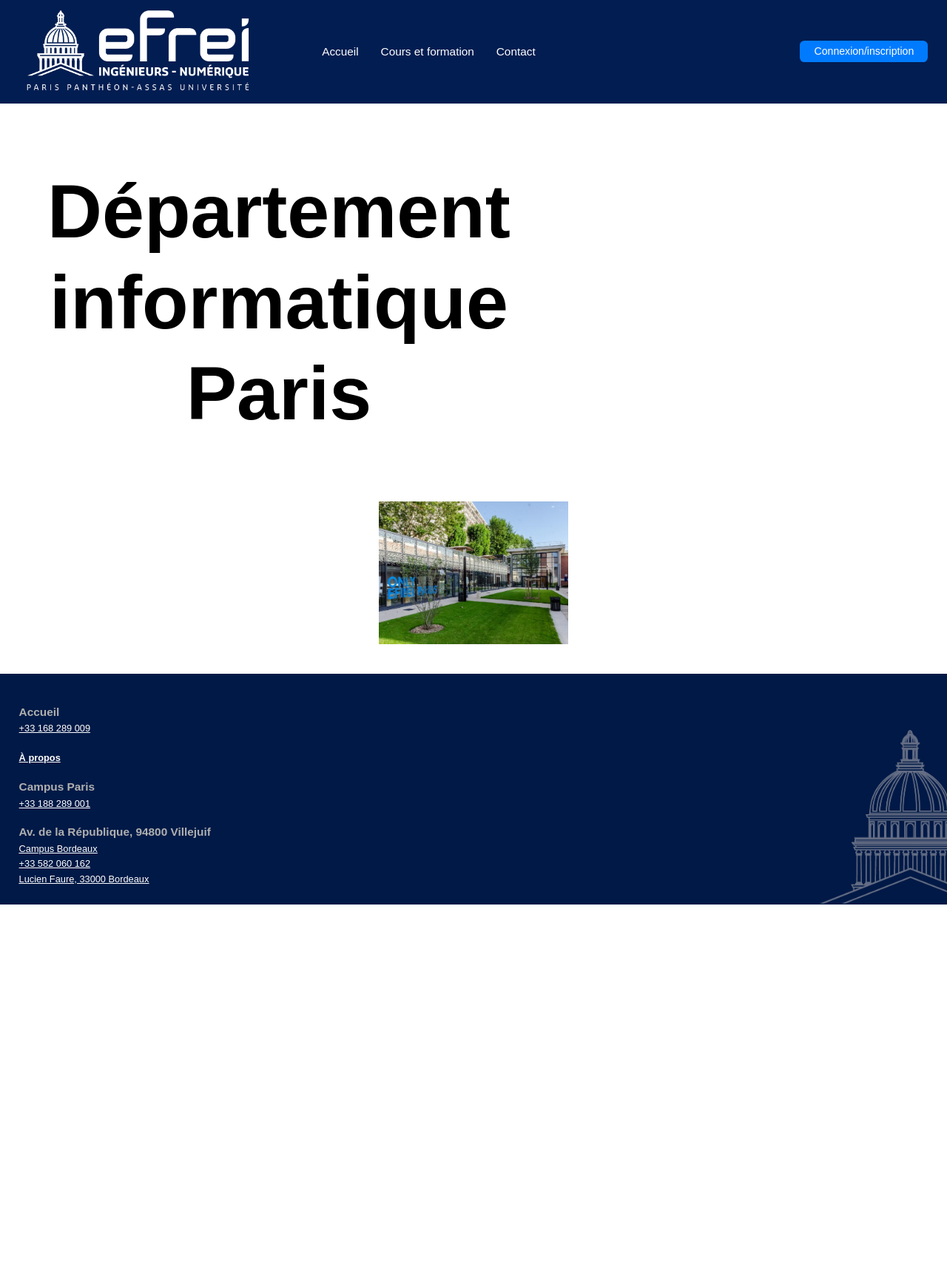
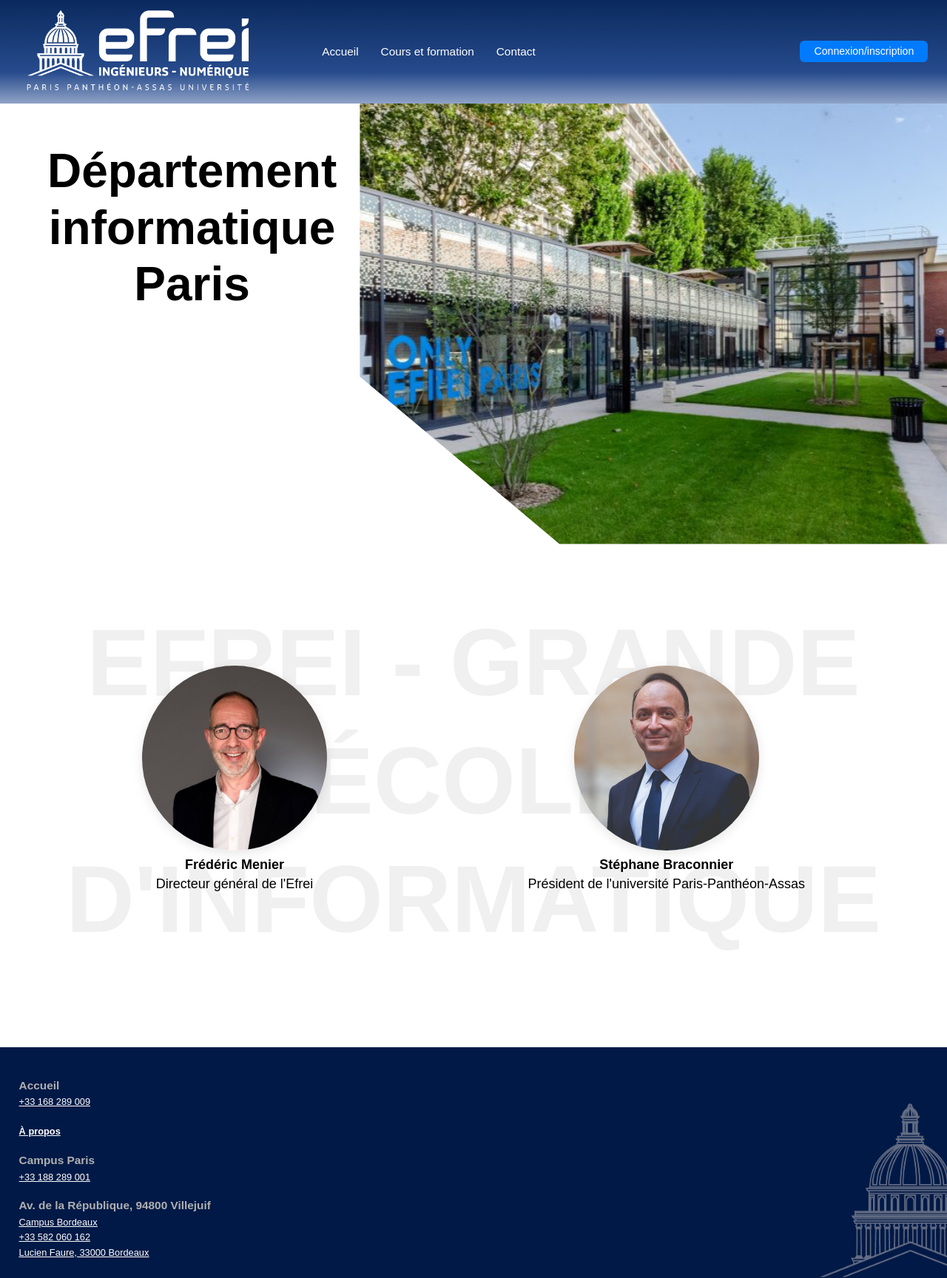
Before and after one commit to HugoPvlt/ProjetwebEfrei, a PHP site: page /html/index.html in a window 1280 px wide. Shown: the whole page at 74% size. Before the commit the page ends 1223 px from the top, so only its background shows below. Run offline with PHP 8.4, Linux system fonts and the light colour scheme.

Commit message:
Fin des 2 premières parties de l'acceuil

```diff
--- a/css/style.css
+++ b/css/style.css
@@ -15,7 +15,7 @@ html, body {
     background-color: #021d51;
     display: flex;
     align-items: center;
-    padding: 1vh 2vw; /* Proportionnel à la hauteur et largeur */
+    padding: 1vh 2vw;
     gap: 2vw;
     width: 100%;
     box-sizing: border-box;
@@ -26,8 +26,8 @@ html, body {
 }
 
 #Efrei {
-    width: 25vw;    /* Environ 400px sur un écran standard */
-    height: auto;   /* Garder le ratio de l'image */
+    width: 25vw;
+    height: auto;
 }
 
 .header-buttons {
@@ -39,7 +39,7 @@ html, body {
     color: white;
     text-decoration: none;
     margin-left: 2vw;
-    font-size: 1.2vw; /* S'adapte à la largeur de l'écran */
+    font-size: 1.2vw;
 }
 
 .btn-login {
@@ -87,30 +87,142 @@ html, body {
     position: absolute;
     bottom: 0;
     right: 0;
-    height: 30vh; /* 30% de la hauteur de l'écran */
+    height: 30vh;
     width: auto;
 }
 
 #titreAcceuil {
+    position:absolute;
     text-align: center;
     width: fit-content;
     margin-left: 5vw;
     font-weight: bold;
-    font-size: 8vw; /* Très grand titre adaptatif */
+    font-size: 5vw;
     line-height: 1.2;
+
 }
 
 #imageaccueil {
     display: flex;
     justify-content: center;
-    width: 20vw; /* Taille adaptative */
+    width: 62vw;
     margin: 0 auto;
+    position:relative;
+    left: 19%;
+    top:20%;
+    clip-path: polygon(0 0, 100% 0, 100% 100%, 34% 100%, 0 62%);
 }
 
+
+.AcceuilP2 {
+    position: relative;
+    width: 100%;
+    height: 80vh;
+    display: flex;
+    align-items: center;
+    justify-content: center;
+    background-color: white;
+}
+
+.TitreAcceuil2 {
+    position: absolute;
+    z-index: 1;
+    width: 100%;
+    text-align: center;
+    font-size: 10vw;
+    font-weight: 800;
+    color: #f0f0f0;
+    text-transform: uppercase;
+    line-height: 1.25;
+    margin: 0;
+}
+
+.profiles-container {
+    position: relative;
+    z-index: 2;
+    display: flex;
+    justify-content: space-between;
+    width: 100%;
+    max-width: none;
+    padding: 0 15vw;
+    box-sizing: border-box;
+}
+
+.profile-card {
+    text-align: center;
+    width: 10;
+}
+
+.name, .role {
+    margin: 5px 0;
+    width: 100%;
+    font-size: large;
+}
+
+.profile-card img {
+    width: 250px;
+    height: 250px;
+    border-radius: 50%;
+    object-fit: cover;
+    box-shadow: 0 4px 15px rgba(0,0,0,0.1);
+}
 #apropos {
     display: flex;
     justify-content: center;
     align-items: center;
     color: #E7E6E6;
-    font-size: 12vw; /* Texte géant qui s'adapte */
+    font-size: 10vw;
 }
+
+#noms-prenoms {
+    display: flex;
+    justify-content: center;
+    align-items: center;
+    font-size: 3vw;
+}
+
+#noms-prenoms a {
+    text-decoration: none;
+    color :#0056b3 ;
+}
+
+.separator {
+    margin: 0 15px;
+}
+
+.presentation_site {
+    border-radius: 1vw;
+    border-style :dashed;
+    color: black;
+    border-width: 5px;
+    margin-left: 3%;
+    margin-right: 3%;
+}
+
+.legende_presentation {
+    text-decoration: underline;
+    font-size: 2vw;
+}
+
+.lien :hover {
+    color: lightgrey;
+}
+
+
+.main-header {
+    font-family: Arial, Helvetica, sans-serif;
+    background-color: #021d51;
+    display: flex;
+    align-items: center;
+    padding: 1vh 2vw;
+    gap: 2vw;
+    width: 100%;
+    box-sizing: border-box;
+    background: linear-gradient(
+        to bottom,
+        #0a2a5e 0%,
+        #183a75 35%,
+        #274b8c 70%,
+        #8fa3c7 100%
+    );
+}
--- a/html/index.html
+++ b/html/index.html
@@ -29,6 +29,23 @@
 <h1 id="titreAcceuil">Département <br> informatique<br> Paris</h1>
 <img id="imageaccueil" src="../img/imageacceuil.png" alt="Image d'Efrei">
 </section>
+<section class="AcceuilP2">
+    <h2 class="TitreAcceuil2">EFREI - Grande<br>école<br>d'informatique</h2>
+
+    <div class="profiles-container">
+        <div class="profile-card">
+            <img id="imgMenier" src="../img/Menier.png" alt="Frédéric Menier">
+            <p class="name"><b>Frédéric Menier</b></p>
+            <p class="role">Directeur général de l'Efrei</p>
+        </div>
+
+        <div class="profile-card">
+            <img id="imgBraconnier" src="../img/Braconnier.png" alt="Stéphane Braconnier">
+            <p class="name"><b>Stéphane Braconnier</b></p>
+            <p class="role">Président de l'université Paris-Panthéon-Assas</p>
+        </div>
+    </div>
+</section>
 </main>
 
     <footer class="main-footer">
```
Also changed, not shown: img/Braconnier.png (added), img/Menier.png (added).
